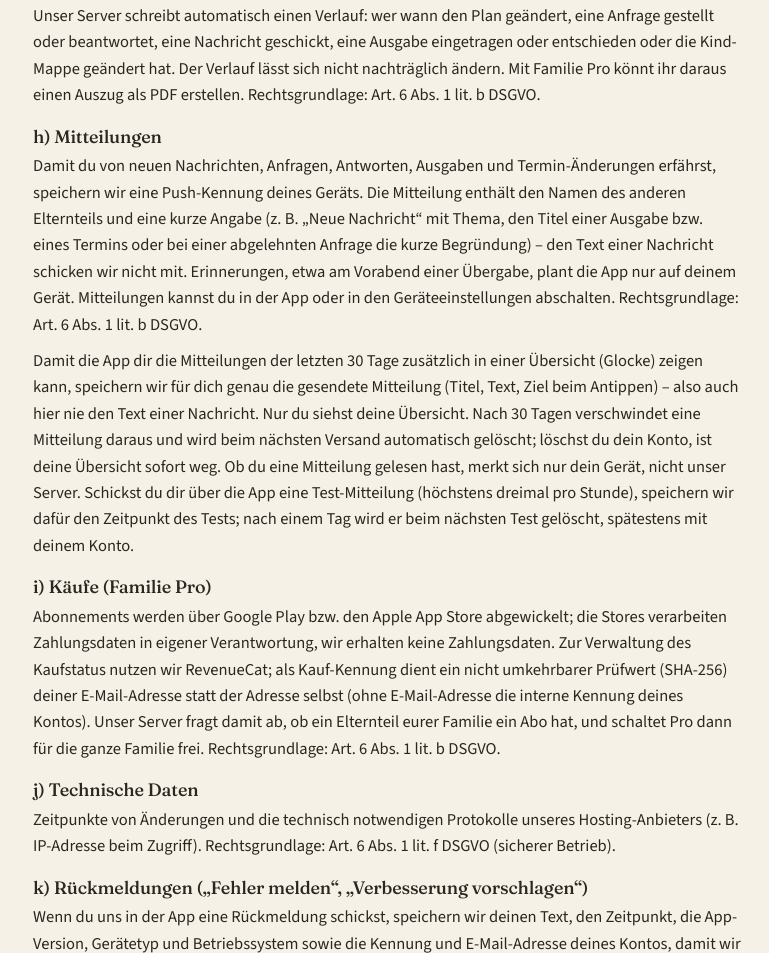
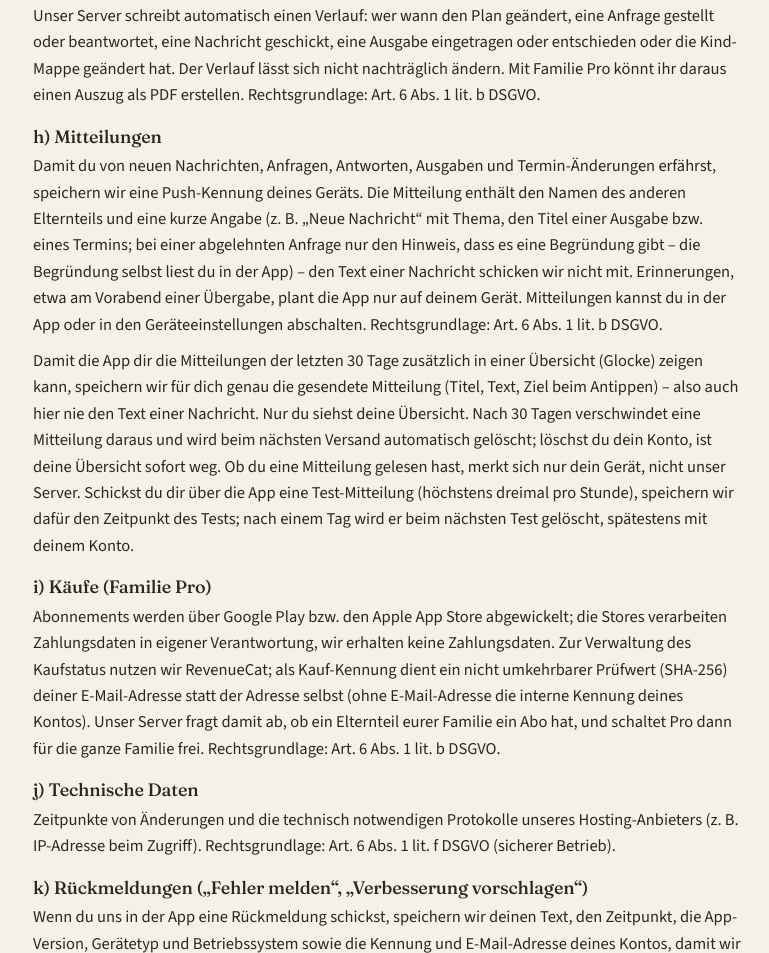
Before and after one commit to CraftlogAPP/wechselzeit-web, a plain HTML site: page datenschutz.html in a window 1280 px wide. Shown: the part 1658-2611 px from the top of the page, without its empty margins (253-1022 px from the left). Drawn offline with Linux system fonts and the light colour scheme.

Commit message:
Datenschutz §7: Mitteilung „hat abgelehnt“ enthält seit wp-push v5 (28.11.2026) nur den Hinweis auf eine Begründung, nicht mehr den Text

```diff
--- a/datenschutz.html
+++ b/datenschutz.html
@@ -65,7 +65,7 @@
   <p>Unser Server schreibt automatisch einen Verlauf: wer wann den Plan geändert, eine Anfrage gestellt oder beantwortet, eine Nachricht geschickt, eine Ausgabe eingetragen oder entschieden oder die Kind-Mappe geändert hat. Der Verlauf lässt sich nicht nachträglich ändern. Mit Familie Pro könnt ihr daraus einen Auszug als PDF erstellen. Rechtsgrundlage: Art. 6 Abs. 1 lit. b DSGVO.</p>
 
   <h3>h) Mitteilungen</h3>
-  <p>Damit du von neuen Nachrichten, Anfragen, Antworten, Ausgaben und Termin-Änderungen erfährst, speichern wir eine Push-Kennung deines Geräts. Die Mitteilung enthält den Namen des anderen Elternteils und eine kurze Angabe (z. B. „Neue Nachricht“ mit Thema, den Titel einer Ausgabe bzw. eines Termins oder bei einer abgelehnten Anfrage die kurze Begründung) – den Text einer Nachricht schicken wir nicht mit. Erinnerungen, etwa am Vorabend einer Übergabe, plant die App nur auf deinem Gerät. Mitteilungen kannst du in der App oder in den Geräteeinstellungen abschalten. Rechtsgrundlage: Art. 6 Abs. 1 lit. b DSGVO.</p>
+  <p>Damit du von neuen Nachrichten, Anfragen, Antworten, Ausgaben und Termin-Änderungen erfährst, speichern wir eine Push-Kennung deines Geräts. Die Mitteilung enthält den Namen des anderen Elternteils und eine kurze Angabe (z. B. „Neue Nachricht“ mit Thema, den Titel einer Ausgabe bzw. eines Termins; bei einer abgelehnten Anfrage nur den Hinweis, dass es eine Begründung gibt – die Begründung selbst liest du in der App) – den Text einer Nachricht schicken wir nicht mit. Erinnerungen, etwa am Vorabend einer Übergabe, plant die App nur auf deinem Gerät. Mitteilungen kannst du in der App oder in den Geräteeinstellungen abschalten. Rechtsgrundlage: Art. 6 Abs. 1 lit. b DSGVO.</p>
   <p>Damit die App dir die Mitteilungen der letzten 30 Tage zusätzlich in einer Übersicht (Glocke) zeigen kann, speichern wir für dich genau die gesendete Mitteilung (Titel, Text, Ziel beim Antippen) – also auch hier nie den Text einer Nachricht. Nur du siehst deine Übersicht. Nach 30 Tagen verschwindet eine Mitteilung daraus und wird beim nächsten Versand automatisch gelöscht; löschst du dein Konto, ist deine Übersicht sofort weg. Ob du eine Mitteilung gelesen hast, merkt sich nur dein Gerät, nicht unser Server. Schickst du dir über die App eine Test-Mitteilung (höchstens dreimal pro Stunde), speichern wir dafür den Zeitpunkt des Tests; nach einem Tag wird er beim nächsten Test gelöscht, spätestens mit deinem Konto.</p>
 
   <h3>i) Käufe (Familie Pro)</h3>
```
